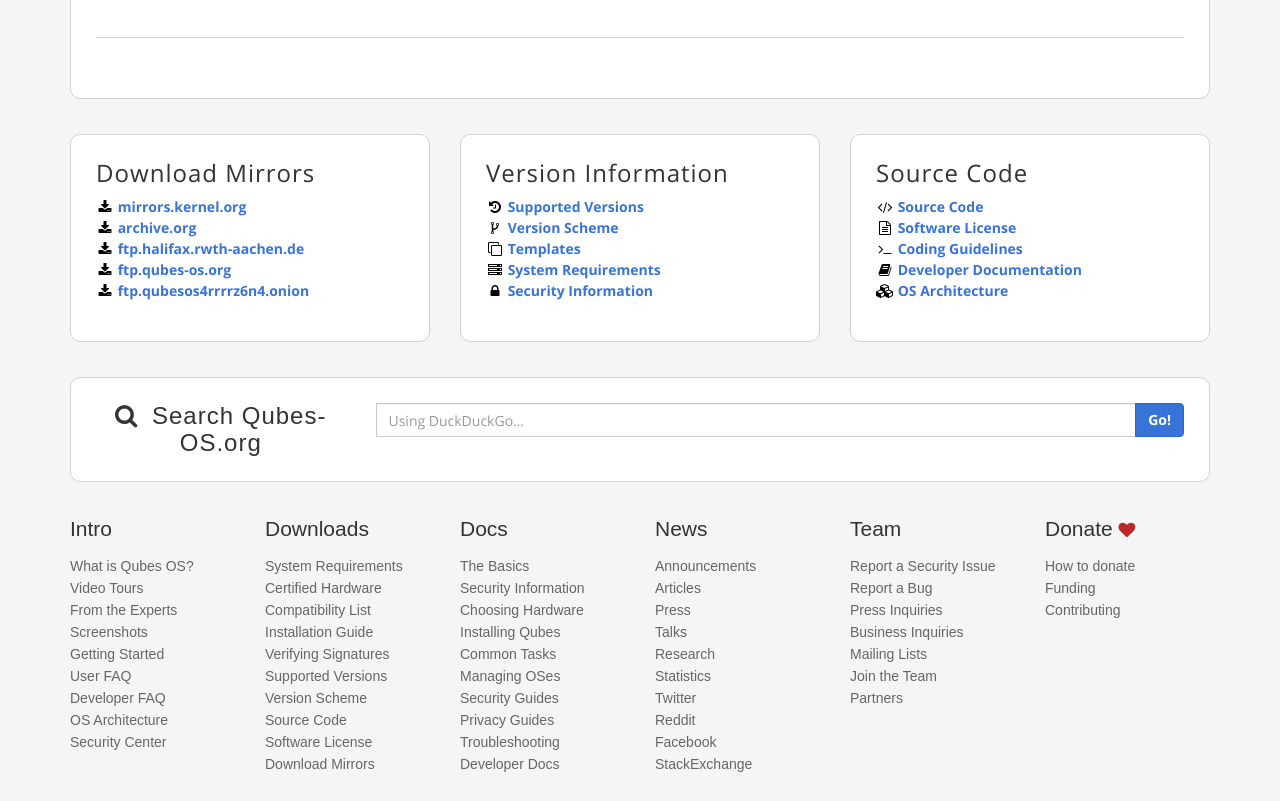
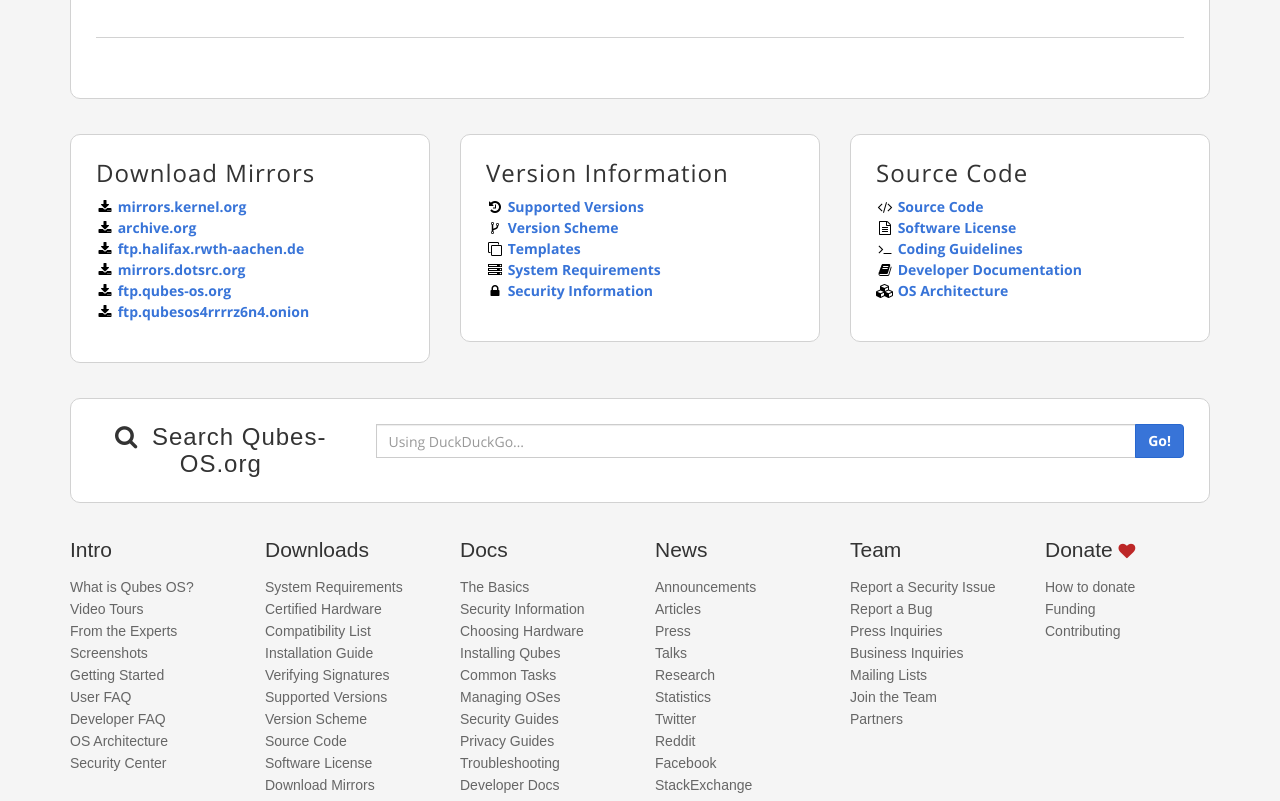
Before and after one commit to QubesOS/qubesos.github.io, a Jekyll site: the page built from pages/downloads.md, in a window 1280 px wide and 900 px high, scrolled down 2976 px, cut to the strip 0-801 px from the top of the window. Built offline with Jekyll 4.4.1, drawn with Linux system fonts in a browser that asks for light colours; some web fonts are replaced.

Commit message:
Add link to dotsrc.org download mirror
Closes QubesOS/qubes-issues#3056

```diff
--- a/pages/downloads.md
+++ b/pages/downloads.md
@@ -161,6 +161,7 @@ redirect_from:
         <li><a href="https://mirrors.kernel.org/qubes/iso/"><i class="fa fa-download fa-fw black-icon"></i> mirrors.kernel.org</a></li>
         <li><a href="https://archive.org/download/QubesOS"><i class="fa fa-download fa-fw black-icon"></i> archive.org</a></li>
         <li><a href="http://ftp.halifax.rwth-aachen.de/qubes/iso/"><i class="fa fa-download fa-fw black-icon"></i> ftp.halifax.rwth-aachen.de</a></li>
+        <li><a href="https://mirrors.dotsrc.org/qubes/"><i class="fa fa-download fa-fw black-icon"></i> mirrors.dotsrc.org</a></li>
         <li><a href="https://ftp.qubes-os.org/iso/"><i class="fa fa-download fa-fw black-icon"></i> ftp.qubes-os.org</a></li>
         <li><a href="http://ftp.qubesos4rrrrz6n4.onion/iso/"><i class="fa fa-download fa-fw black-icon"></i> ftp.qubesos4rrrrz6n4.onion</a></li>
       </ul>
```
